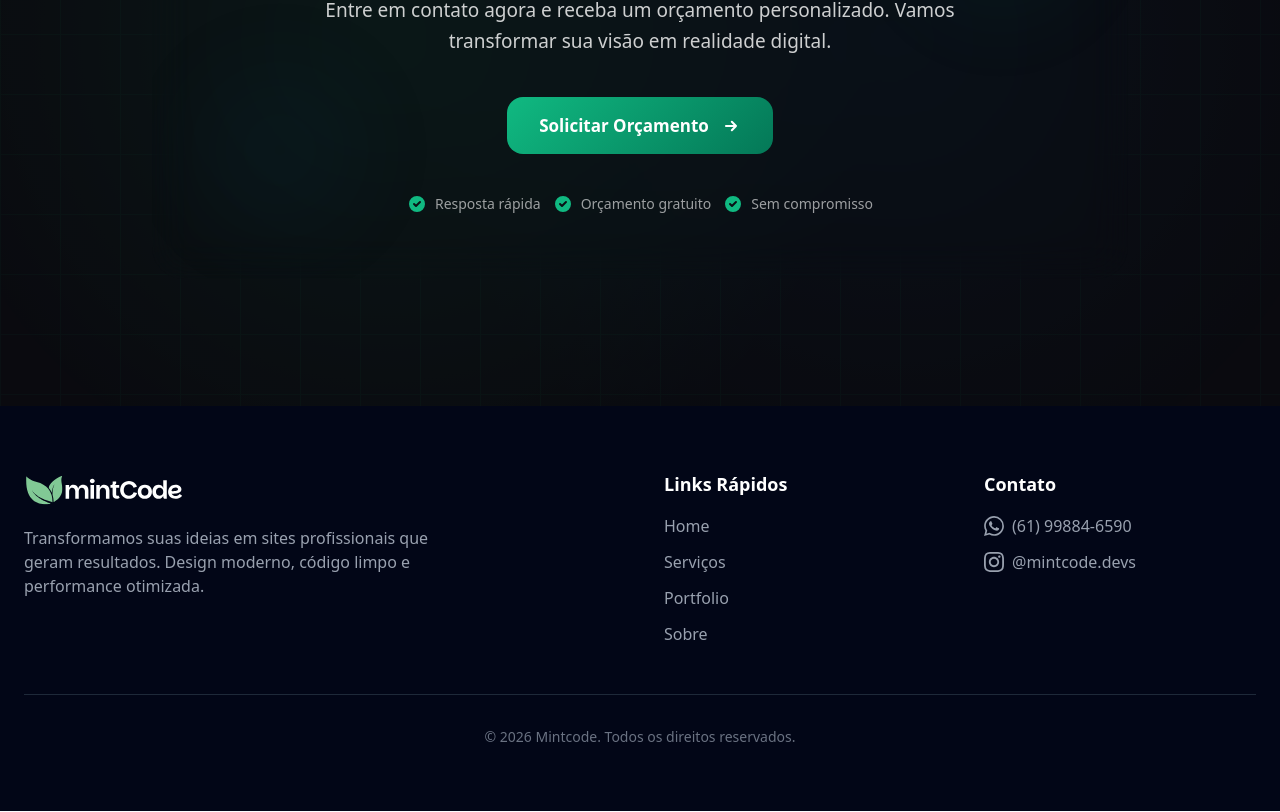
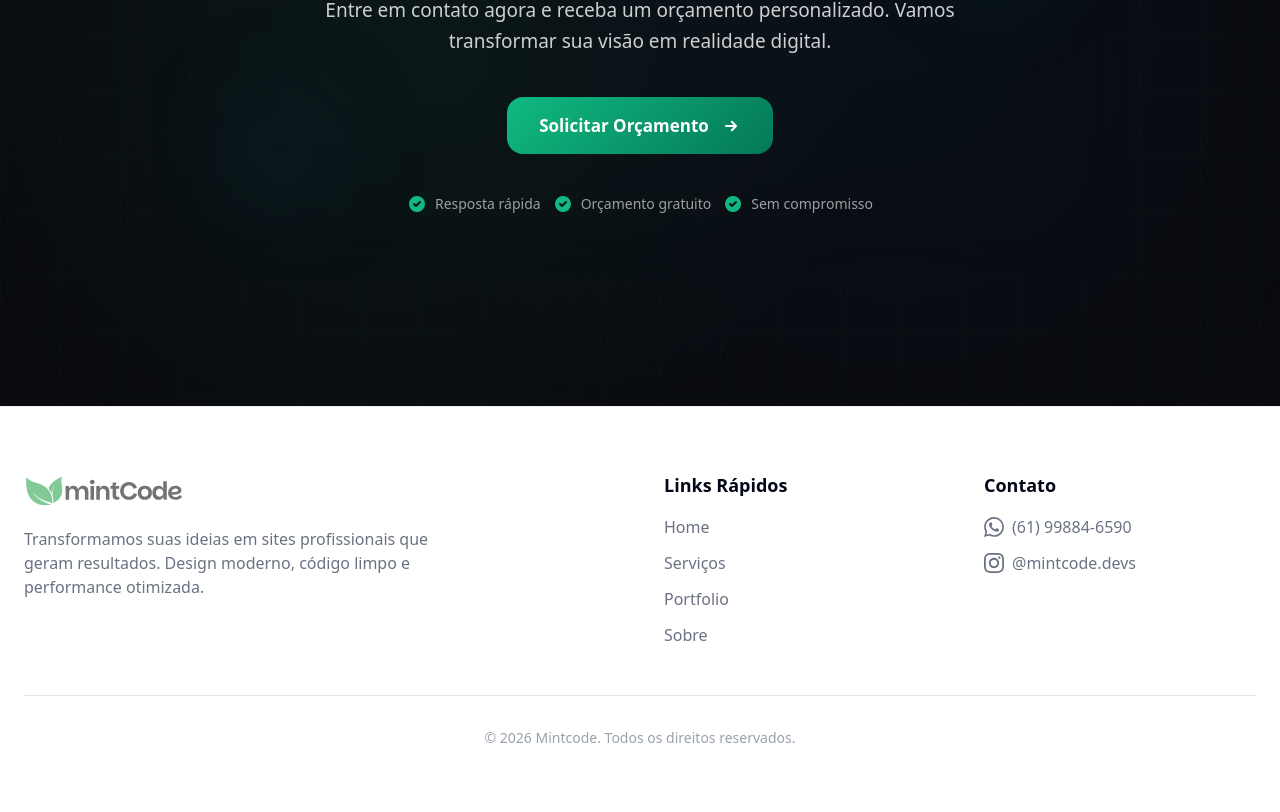
Before and after one commit to bezerradaniels/mintcode, a React (Vite) app: page / in a window 1280 px wide. Shown: the part 4660-5472 px from the top of the page. Built offline with nearby package versions, Linux system fonts and the light colour scheme; a web font is replaced by a local one.

Commit message:
feat: footer white bg matching Services, dark logo, updated text colors

```diff
--- a/src/components/Footer/index.tsx
+++ b/src/components/Footer/index.tsx
@@ -1,11 +1,11 @@
-import logo from '../../assets/images/logos/Mintocode Logo Branca.svg'
+import logo from '../../assets/images/logos/Mintocode Logo Escura.svg'
 
 export default function Footer() {
   const whatsappLink = 'https://wa.me/5561998846590?text=Olá! Vim pelo site e gostaria de saber mais sobre criação de sites.'
   const instagramLink = 'https://instagram.com/mintcode.devs'
 
   return (
-    <footer className="bg-text text-white py-16">
+    <footer className="bg-white text-text py-16" style={{ borderTop: '1px solid rgba(0,0,0,0.06)' }}>
       <div className="max-w-7xl mx-auto px-6">
         <div className="grid md:grid-cols-4 gap-12">
           <div className="md:col-span-2">
@@ -14,30 +14,30 @@ export default function Footer() {
               alt="Mintcode"
               className="h-10 w-auto mb-4"
             />
-            <p className="text-gray-400 max-w-md">
+            <p className="text-gray-500 max-w-md">
               Transformamos suas ideias em sites profissionais que geram resultados.
               Design moderno, código limpo e performance otimizada.
             </p>
           </div>
 
           <div>
-            <h4 className="font-semibold text-lg mb-4">Links Rápidos</h4>
+            <h4 className="font-semibold text-lg mb-4 text-text">Links Rápidos</h4>
             <nav className="flex flex-col gap-3">
-              <a href="#home" className="text-gray-400 hover:text-primary transition-colors">Home</a>
-              <a href="#servicos" className="text-gray-400 hover:text-primary transition-colors">Serviços</a>
-              <a href="#portfolio" className="text-gray-400 hover:text-primary transition-colors">Portfolio</a>
-              <a href="#sobre" className="text-gray-400 hover:text-primary transition-colors">Sobre</a>
+              <a href="#home" className="text-gray-500 hover:text-primary transition-colors">Home</a>
+              <a href="#servicos" className="text-gray-500 hover:text-primary transition-colors">Serviços</a>
+              <a href="#portfolio" className="text-gray-500 hover:text-primary transition-colors">Portfolio</a>
+              <a href="#sobre" className="text-gray-500 hover:text-primary transition-colors">Sobre</a>
             </nav>
           </div>
 
           <div>
-            <h4 className="font-semibold text-lg mb-4">Contato</h4>
+            <h4 className="font-semibold text-lg mb-4 text-text">Contato</h4>
             <div className="flex flex-col gap-3">
               <a
                 href={whatsappLink}
                 target="_blank"
                 rel="noopener noreferrer"
-                className="text-gray-400 hover:text-primary transition-colors flex items-center gap-2"
+                className="text-gray-500 hover:text-primary transition-colors flex items-center gap-2"
               >
                 <svg className="w-5 h-5" fill="currentColor" viewBox="0 0 24 24">
                   <path d="M17.472 14.382c-.297-.149-1.758-.867-2.03-.967-.273-.099-.471-.148-.67.15-.197.297-.767.966-.94 1.164-.173.199-.347.223-.644.075-.297-.15-1.255-.463-2.39-1.475-.883-.788-1.48-1.761-1.653-2.059-.173-.297-.018-.458.13-.606.134-.133.298-.347.446-.52.149-.174.198-.298.298-.497.099-.198.05-.371-.025-.52-.075-.149-.669-1.612-.916-2.207-.242-.579-.487-.5-.669-.51-.173-.008-.371-.01-.57-.01-.198 0-.52.074-.792.372-.272.297-1.04 1.016-1.04 2.479 0 1.462 1.065 2.875 1.213 3.074.149.198 2.096 3.2 5.077 4.487.709.306 1.262.489 1.694.625.712.227 1.36.195 1.871.118.571-.085 1.758-.719 2.006-1.413.248-.694.248-1.289.173-1.413-.074-.124-.272-.198-.57-.347m-5.421 7.403h-.004a9.87 9.87 0 01-5.031-1.378l-.361-.214-3.741.982.998-3.648-.235-.374a9.86 9.86 0 01-1.51-5.26c.001-5.45 4.436-9.884 9.888-9.884 2.64 0 5.122 1.03 6.988 2.898a9.825 9.825 0 012.893 6.994c-.003 5.45-4.437 9.884-9.885 9.884m8.413-18.297A11.815 11.815 0 0012.05 0C5.495 0 .16 5.335.157 11.892c0 2.096.547 4.142 1.588 5.945L.057 24l6.305-1.654a11.882 11.882 0 005.683 1.448h.005c6.554 0 11.89-5.335 11.893-11.893a11.821 11.821 0 00-3.48-8.413z"/>
@@ -48,7 +48,7 @@ export default function Footer() {
                 href={instagramLink}
                 target="_blank"
                 rel="noopener noreferrer"
-                className="text-gray-400 hover:text-primary transition-colors flex items-center gap-2"
+                className="text-gray-500 hover:text-primary transition-colors flex items-center gap-2"
               >
                 <svg className="w-5 h-5" fill="currentColor" viewBox="0 0 24 24">
                   <path d="M12 2.163c3.204 0 3.584.012 4.85.07 3.252.148 4.771 1.691 4.919 4.919.058 1.265.069 1.645.069 4.849 0 3.205-.012 3.584-.069 4.849-.149 3.225-1.664 4.771-4.919 4.919-1.266.058-1.644.07-4.85.07-3.204 0-3.584-.012-4.849-.07-3.26-.149-4.771-1.699-4.919-4.92-.058-1.265-.07-1.644-.07-4.849 0-3.204.013-3.583.07-4.849.149-3.227 1.664-4.771 4.919-4.919 1.266-.057 1.645-.069 4.849-.069zm0-2.163c-3.259 0-3.667.014-4.947.072-4.358.2-6.78 2.618-6.98 6.98-.059 1.281-.073 1.689-.073 4.948 0 3.259.014 3.668.072 4.948.2 4.358 2.618 6.78 6.98 6.98 1.281.058 1.689.072 4.948.072 3.259 0 3.668-.014 4.948-.072 4.354-.2 6.782-2.618 6.979-6.98.059-1.28.073-1.689.073-4.948 0-3.259-.014-3.667-.072-4.947-.196-4.354-2.617-6.78-6.979-6.98-1.281-.059-1.69-.073-4.949-.073zm0 5.838c-3.403 0-6.162 2.759-6.162 6.162s2.759 6.163 6.162 6.163 6.162-2.759 6.162-6.163c0-3.403-2.759-6.162-6.162-6.162zm0 10.162c-2.209 0-4-1.79-4-4 0-2.209 1.791-4 4-4s4 1.791 4 4c0 2.21-1.791 4-4 4zm6.406-11.845c-.796 0-1.441.645-1.441 1.44s.645 1.44 1.441 1.44c.795 0 1.439-.645 1.439-1.44s-.644-1.44-1.439-1.44z"/>
@@ -59,8 +59,8 @@ export default function Footer() {
           </div>
         </div>
 
-        <div className="border-t border-gray-800 mt-12 pt-8 text-center">
-          <p className="text-gray-500 text-sm">
+        <div className="border-t border-gray-200 mt-12 pt-8 text-center">
+          <p className="text-gray-400 text-sm">
             © {new Date().getFullYear()} Mintcode. Todos os direitos reservados.
           </p>
         </div>
```
